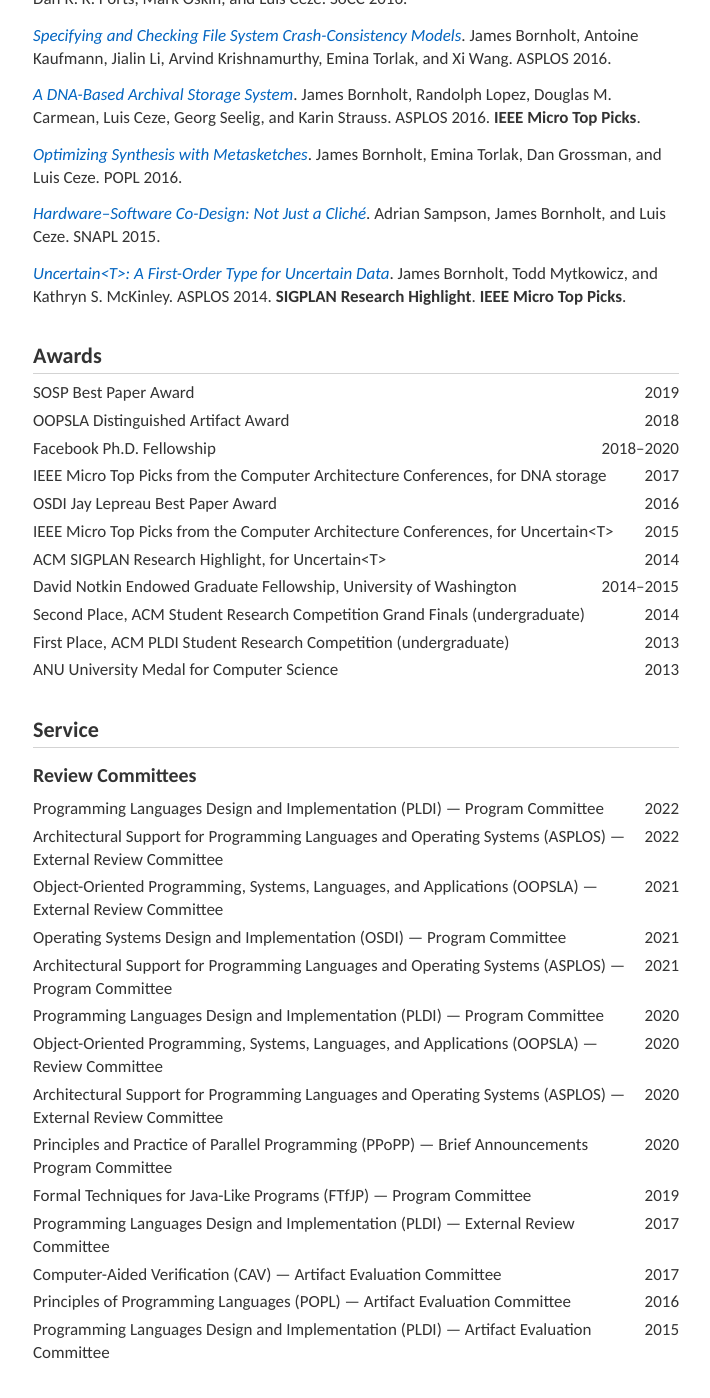
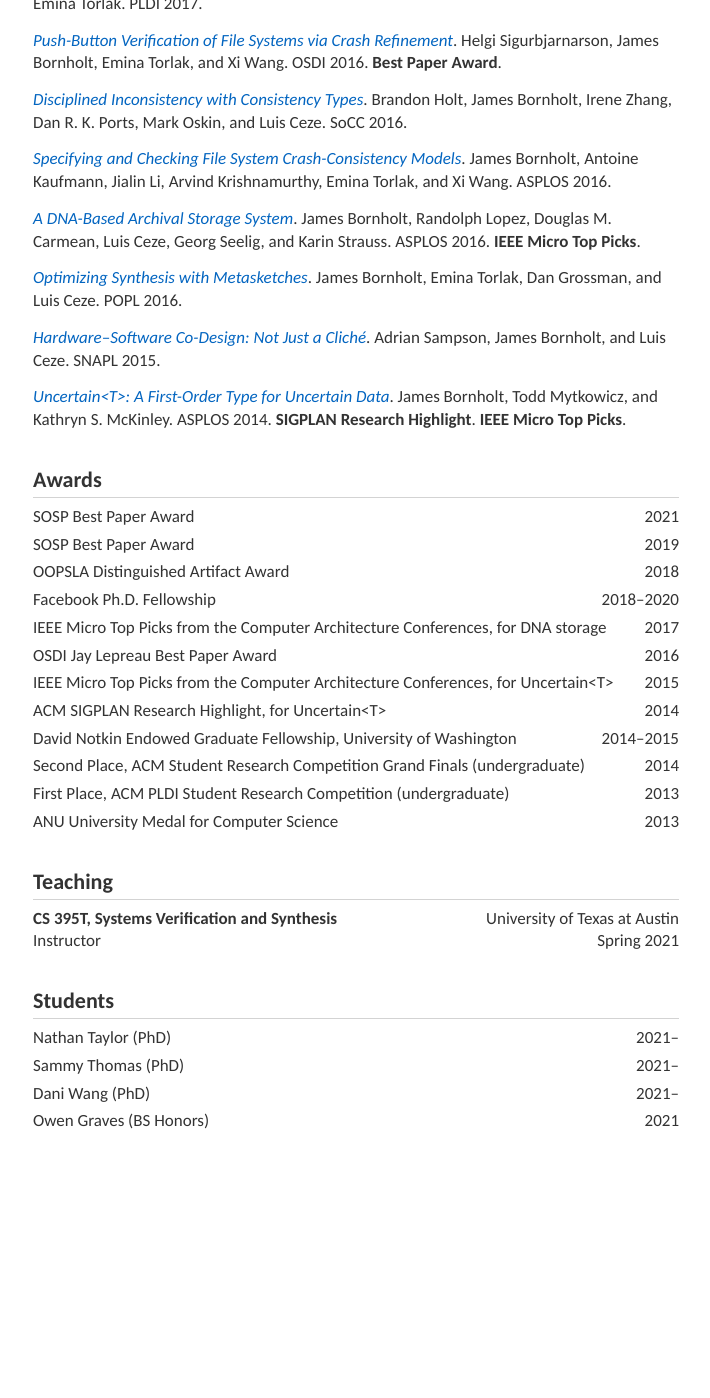
Before and after one commit to jamesbornholt/homepage, a Jekyll site: the page built from cv-2p.html, in a window 1280 px wide and 1400 px high, scrolled down 1265 px. Shown: the whole window, without its empty margins (284-994 px from the left). Built offline with Jekyll 4.4.1, drawn with Linux system fonts in a browser that asks for light colours; after the commit the page ends 2433 px from its top, so only the background shows below that; some of the changed text lies outside the part shown.

Commit message:
cv stuff

```diff
--- a/_data/cv.yml
+++ b/_data/cv.yml
@@ -64,6 +64,8 @@ education:
       - "First Class Honours and the University Medal in Computer Science"
 
 awards:
+  - what: SOSP Best Paper Award
+    when: 2021
   - what: SOSP Best Paper Award
     when: 2019
   - what: OOPSLA Distinguished Artifact Award
--- a/cv-2p.html
+++ b/cv-2p.html
@@ -23,7 +23,7 @@ title: CV
 <section id="cv-employment">
     <h2>Employment</h2>
     <ul>
-    {% assign job = cv.employment[0] %}
+    {% for job in cv.employment limit: 3 %}
         <li>
             <div>
                 <p class="cv-employer">{{ job.employer }}</p>
@@ -34,6 +34,7 @@ title: CV
                 <p class="cv-when">{{ job.when }}</p>
             </div>
         </li>
+    {% endfor %}
     </ul>
 </section>
 
@@ -87,16 +88,34 @@ title: CV
     </ul>
 </section>
 
-<section id="cv-service">
-    <h2>Service</h2>
-
-    <h3>Review Committees</h3>
+<section id="cv-teaching">
+    <h2>Teaching</h2>
     <ul>
-    {% for c in cv.service.pc %}
+    {% for c in cv.teaching %}
+        {% if c.role != "Teaching Assistant" %}
         <li>
             <div>
-                <p class="cv-what">{{ c.what }} &mdash; {{ c.role }}</p>
+                <p class="cv-course">{{ c.course }}</p>
+                <p class="cv-school">{{ c.school }}</p>
+            </div>
+            <div>
+                <p class="cv-role">{{ c.role }}</p>
                 <p class="cv-when">{{ c.when }}</p>
+            </div>
+        </li>
+        {% endif %}
+    {% endfor %}
+    </ul>
+</section>
+
+<section id="cv-students">
+    <h2>Students</h2>
+    <ul>
+    {% for s in cv.students %}
+        <li>
+            <div>
+                <p class="cv-student">{{ s.name }} ({{ s.type }})</p>
+                <p class="cv-when">{{ s.when }}</p>
             </div>
         </li>
     {% endfor %}
```
